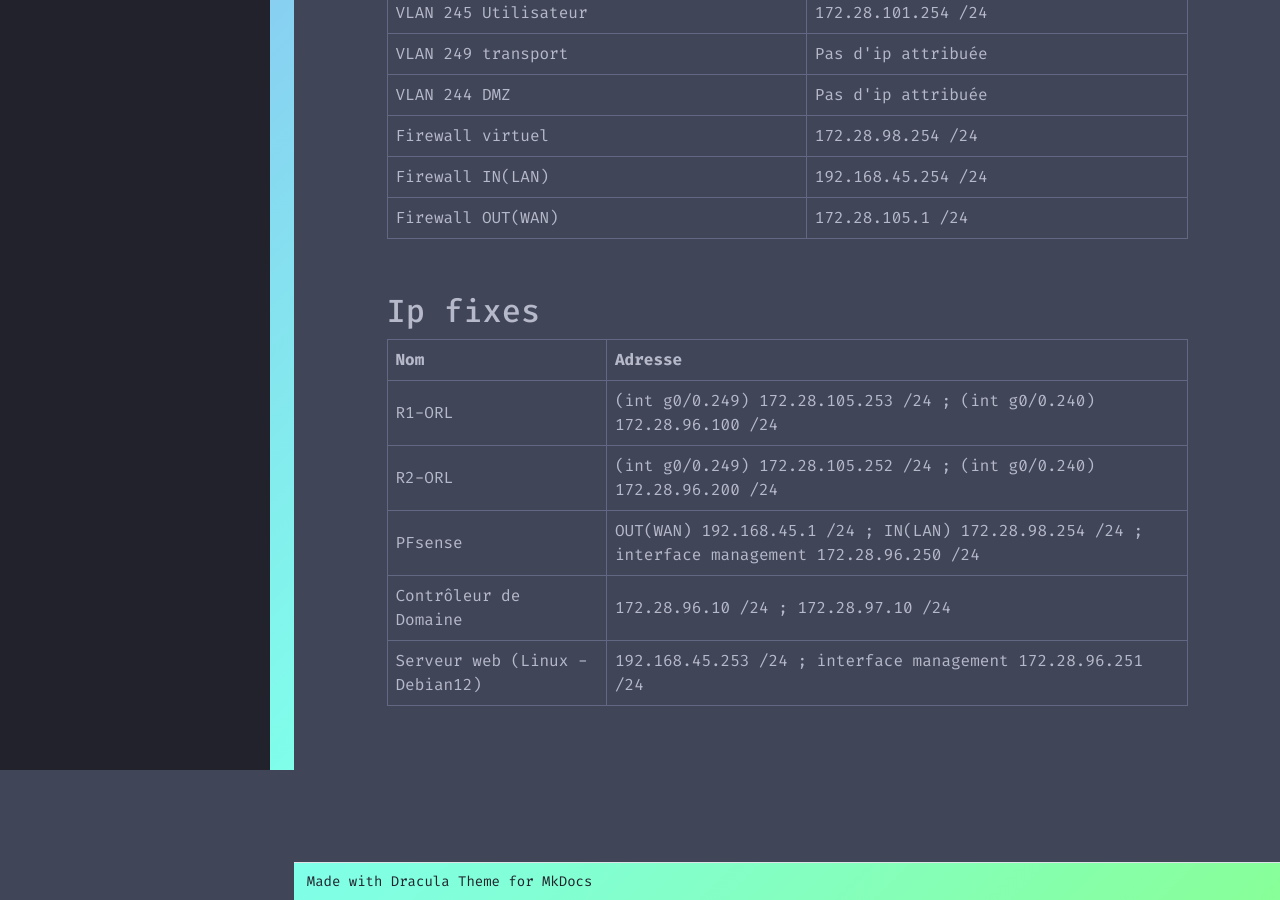
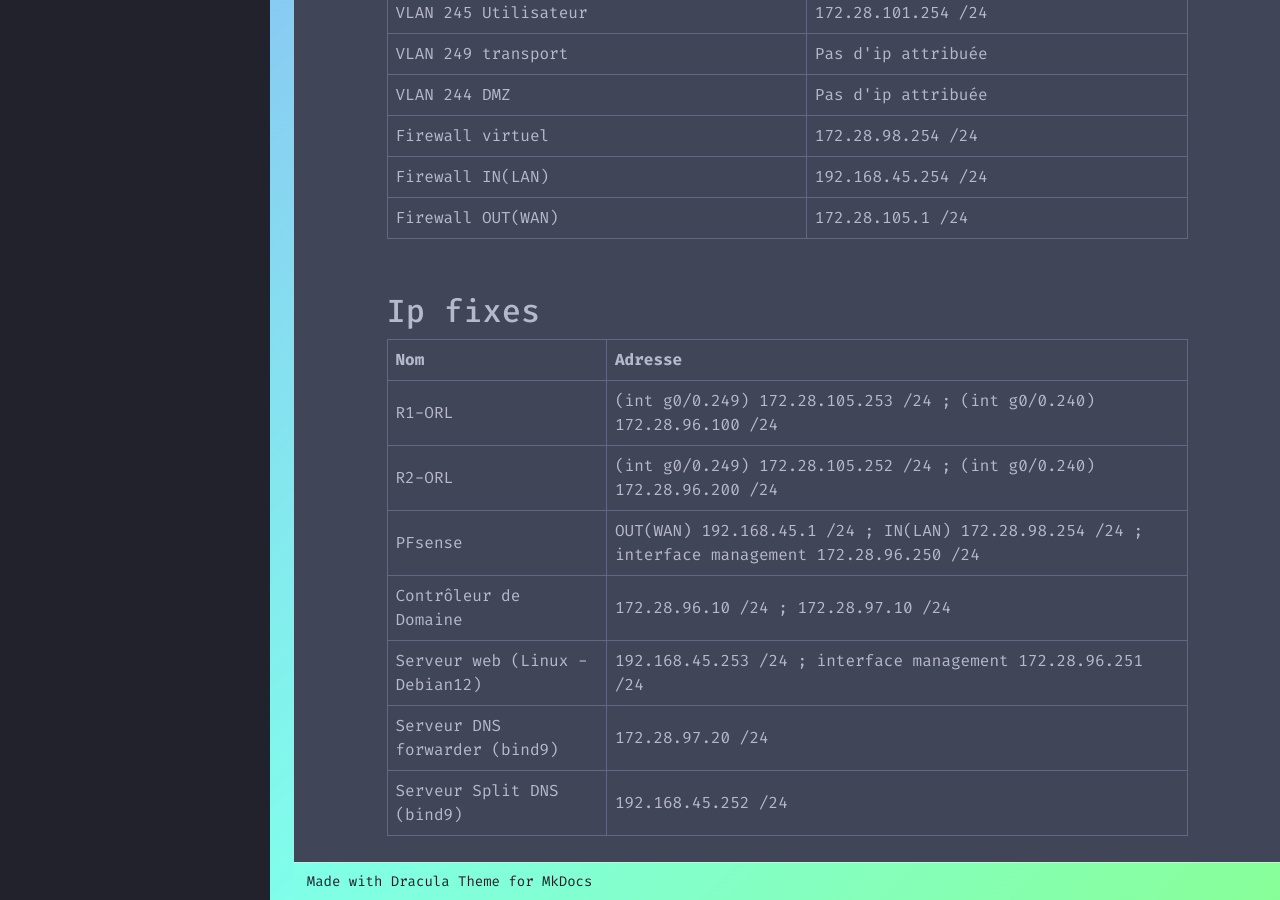
Before and after one commit to eRaETatsuya/OrleansSIO.github.io, an MkDocs documentation site: the page built from docs/plan_d'adressage.md, in a window 1280 px wide and 900 px high, scrolled down 1299 px. Built offline with MkDocs 1.6.1 and Material for MkDocs 9.7.7, drawn with Linux system fonts in a browser that asks for light colours.

Commit message:
Update plan_d'adressage.md

```diff
--- a/docs/plan_d'adressage.md
+++ b/docs/plan_d'adressage.md
@@ -51,3 +51,5 @@
 |PFsense               |OUT(WAN) 192.168.45.1 /24  ;  IN(LAN) 172.28.98.254 /24 ; interface management 172.28.96.250 /24|
 |Contrôleur de Domaine |172.28.96.10 /24  ; 172.28.97.10 /24|
 |Serveur web (Linux - Debian12)|192.168.45.253 /24 ; interface management 172.28.96.251 /24|
+|Serveur DNS forwarder (bind9)|172.28.97.20 /24|
+|Serveur Split DNS (bind9)|192.168.45.252 /24|
```
